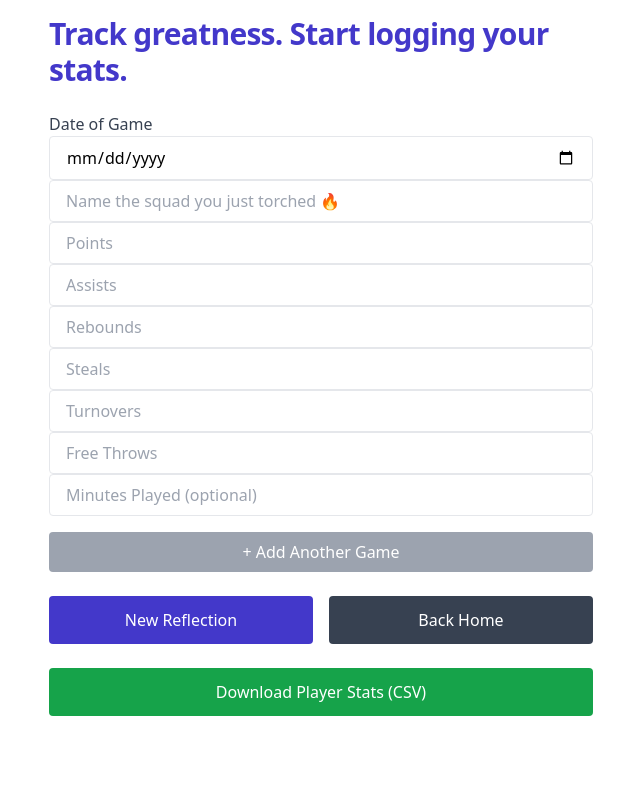
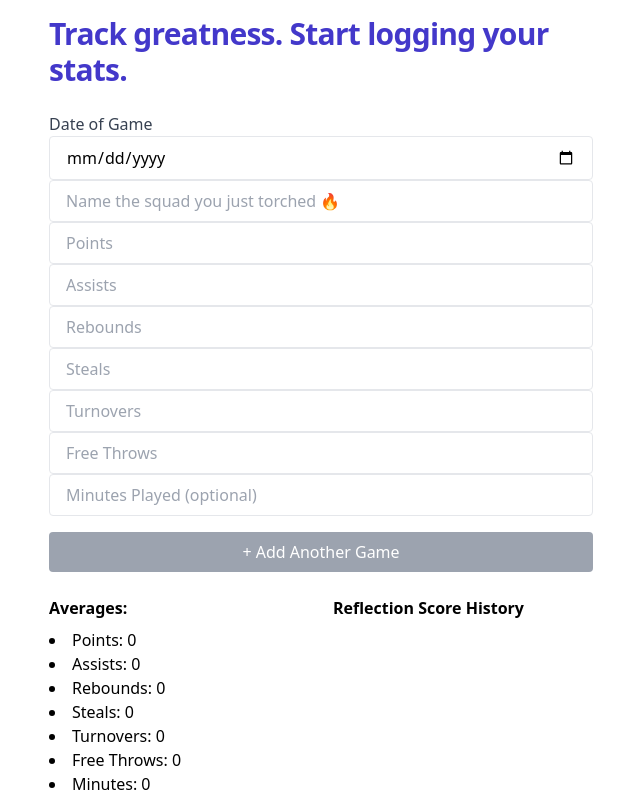
Before and after one commit to anggithub2023/Process_Reflection_Scaffolding, a React (Create React App) app: page /stats in a window 1280 px wide. Shown: the top 800 px of the page, without its empty margins (319-959 px from the left). Built offline with nearby package versions, Linux system fonts and the light colour scheme.

Commit message:
button changes

```diff
--- a/src/pages/StatsPage.js
+++ b/src/pages/StatsPage.js
@@ -68,9 +68,10 @@ function StatsPage() {
                 <div className="mt-6">
                     <h3 className="font-bold mb-2">Games Entered:</h3>
                     <StatsTable gameStats={gameStats} tableRef={tableRef} />
-                    <AveragesPanel gameStats={gameStats} history={history} calculateAverage={calculateAverage} />
                 </div>
             )}
+
+            <AveragesPanel gameStats={gameStats} history={history} calculateAverage={calculateAverage} />
 
             <div className="mt-6 flex justify-between gap-4">
                 <button onClick={() => navigate('/reflect')} className="flex-1 bg-indigo-700 text-white px-6 py-3 rounded hover:bg-indigo-600">New Reflection</button>
```
